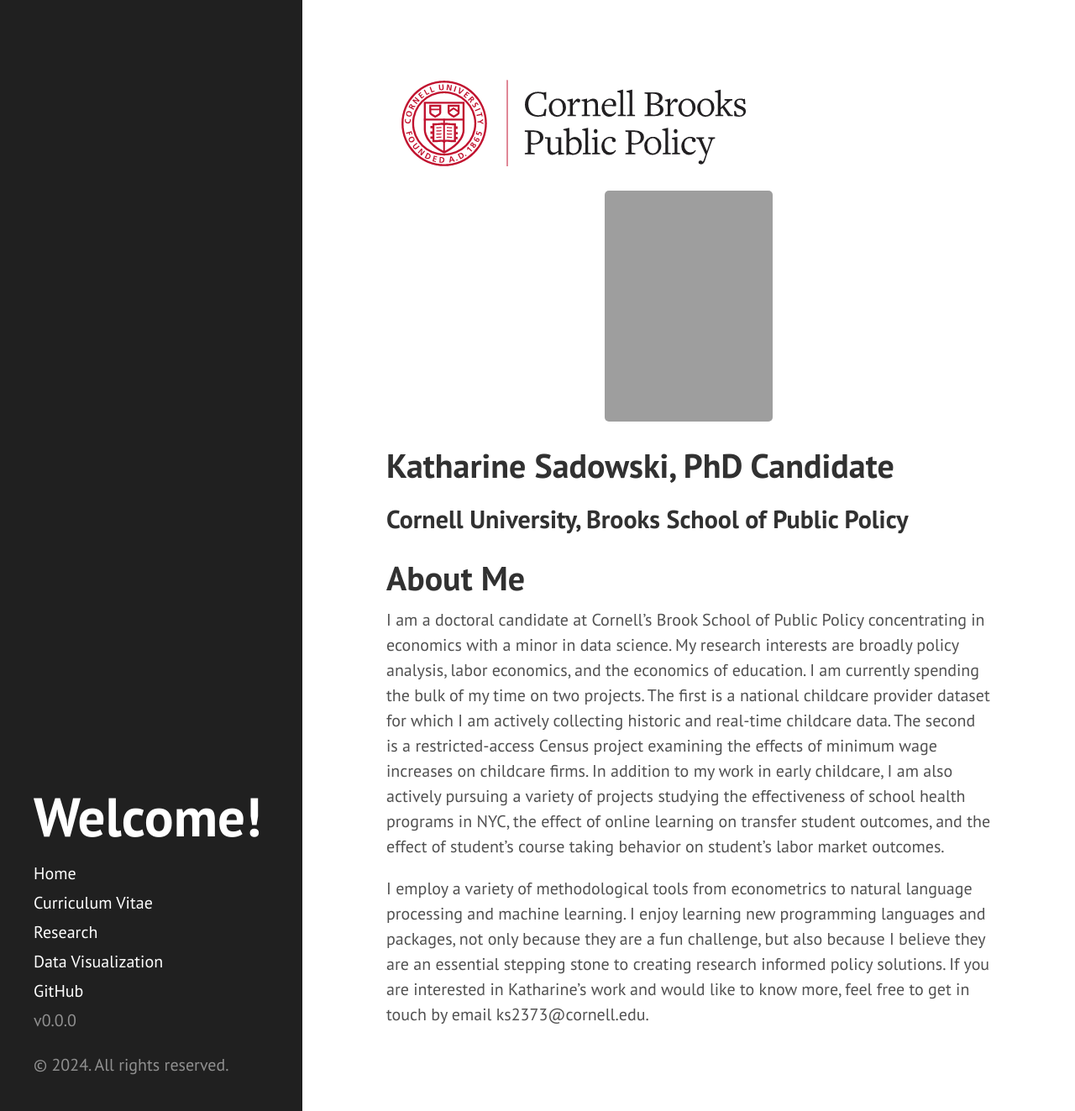
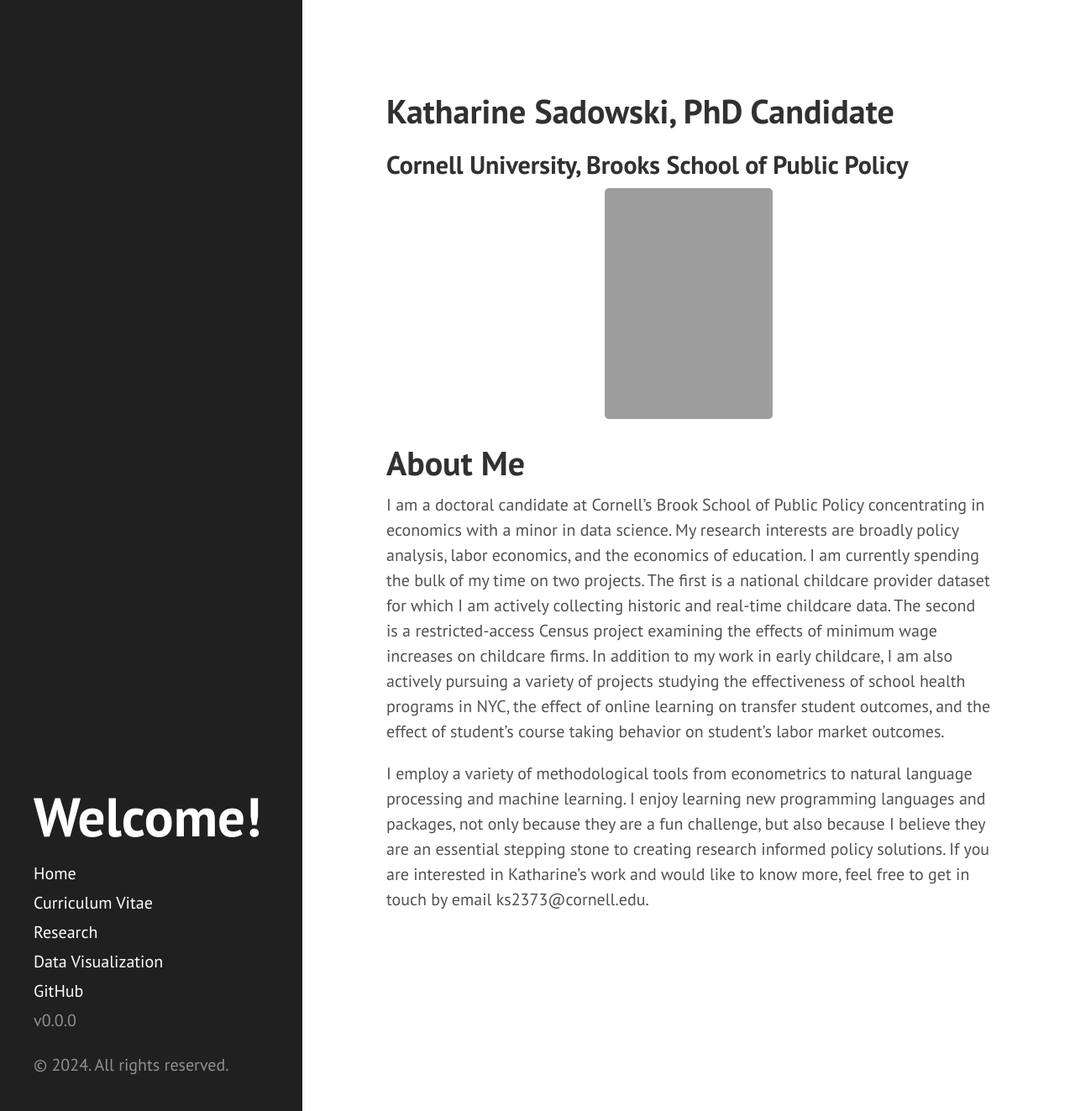
Before and after one commit to kcsadow/website, a Jekyll site: the page built from index.md, in a window 1280 px wide and 1323 px high. Shown: the whole window at 84% size. Built offline with Jekyll 4.4.1, drawn with Linux system fonts in a browser that asks for light colours; the list of posts is cut into pages by our own code.

Commit message:
Update index.md

```diff
--- a/index.md
+++ b/index.md
@@ -2,14 +2,14 @@
 layout: default
 ---
 
-<img src="{{ site.url }}{{ site.baseurl }}/assets/img/BrooksHeader.png" >
+<!-- img src="{{ site.url }}{{ site.baseurl }}/assets/img/BrooksHeader.png" -->
+
+# Katharine Sadowski, PhD Candidate
+## Cornell University, Brooks School of Public Policy
 
 <p align="center">
   <img src="{{ site.url }}{{ site.baseurl }}/assets/img/kcsadow.jpg" width="200" height="275">
 </p>
-
-# Katharine Sadowski, PhD Candidate
-## Cornell University, Brooks School of Public Policy
 
 # About Me
 I am a doctoral candidate at Cornell's Brook School of Public Policy concentrating in economics with a minor in data science. My research interests are broadly policy analysis, labor economics, and the economics of education. I am currently spending the bulk of my time on two projects. The first is a national childcare provider dataset for which I am actively collecting historic and real-time childcare data. The second is a restricted-access Census project examining the effects of minimum wage increases on childcare firms. In addition to my work in early childcare, I am also actively pursuing a variety of projects studying the effectiveness of school health programs in NYC, the effect of online learning on transfer student outcomes, and the effect of student's course taking behavior on student's labor market outcomes.
```
